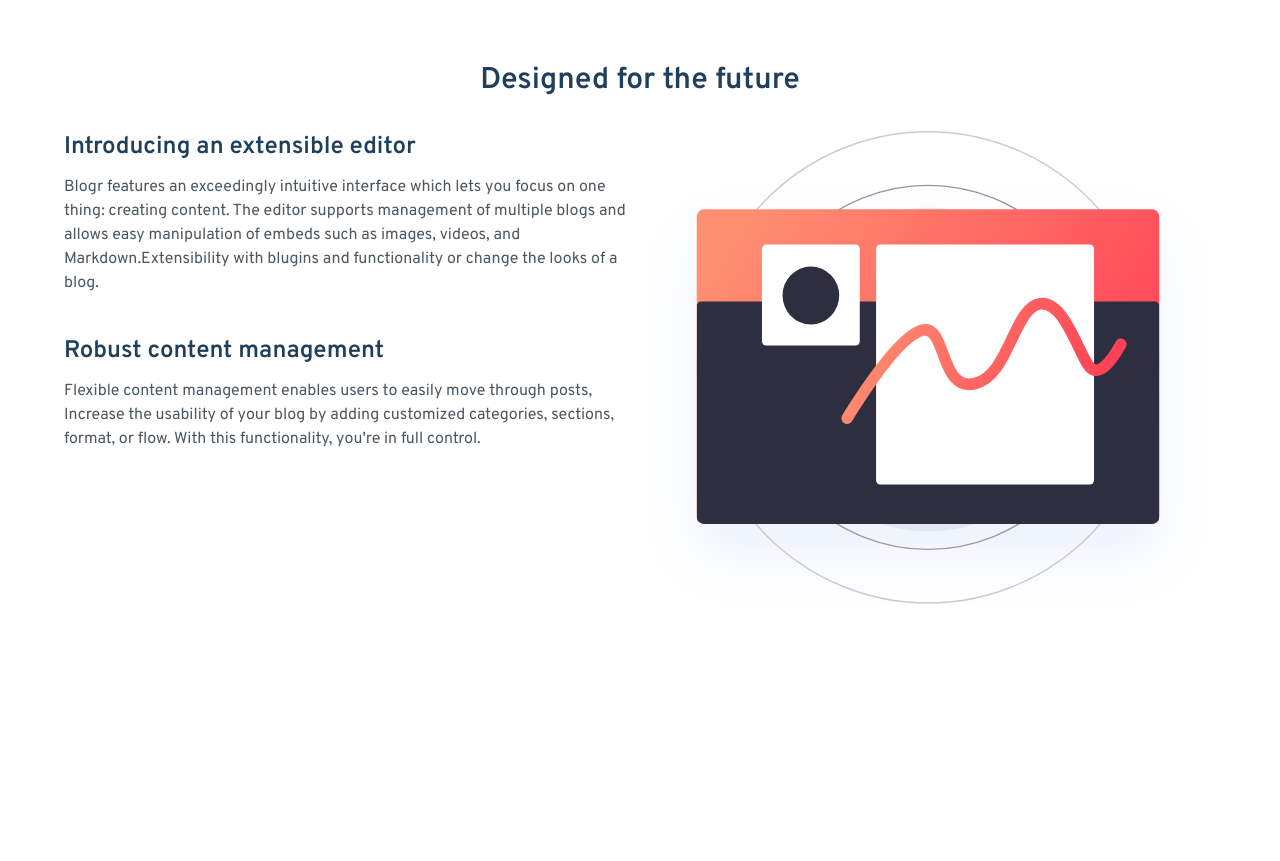
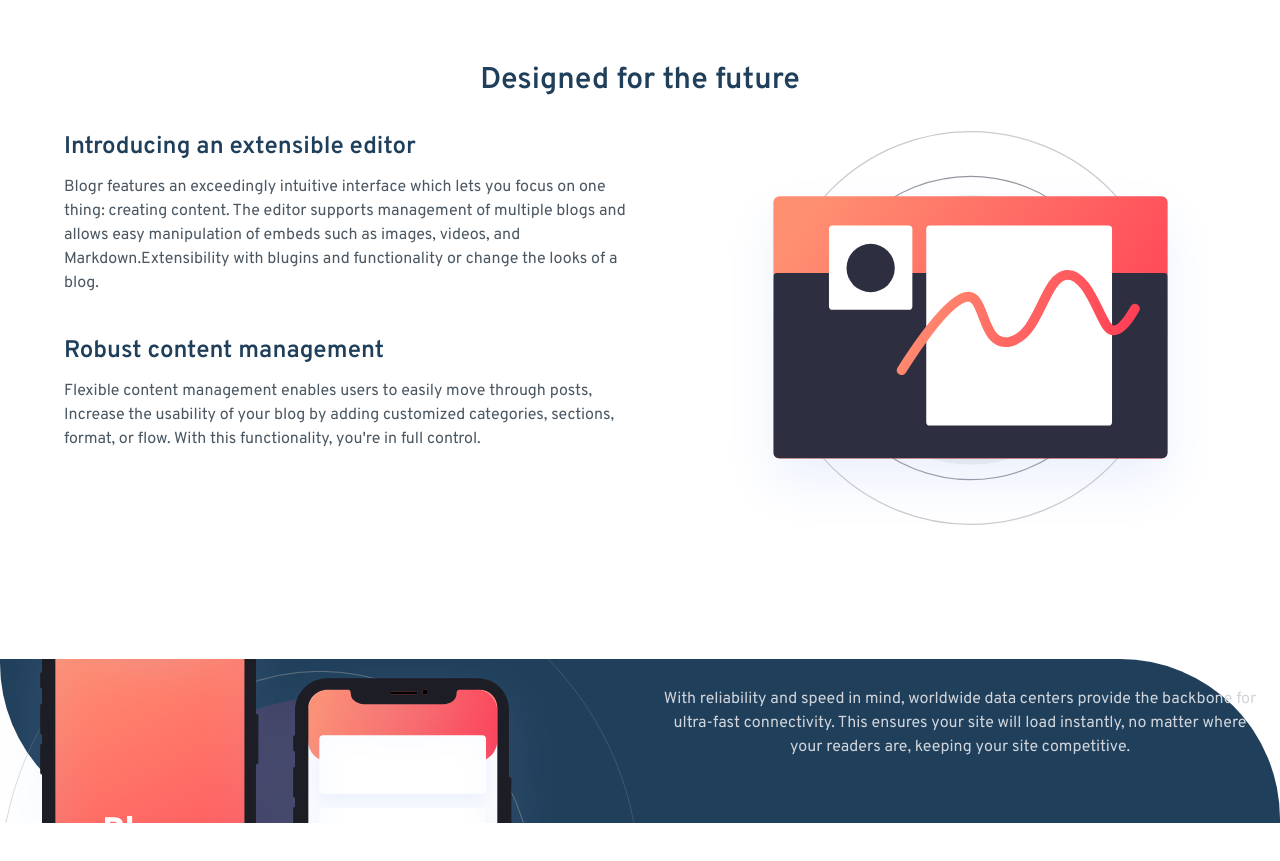
Before and after one commit to AmineElkhalidy/blogr, a React (Vite) app: page / in a window 1280 px wide. Shown: the part 801-1662 px from the top of the page. Before the commit the page ends 1476 px from the top, so only its background shows below. Built offline with nearby package versions, Linux system fonts and the light colour scheme.

Commit message:
Changes added!

```diff
--- a/src/pages/index.tsx
+++ b/src/pages/index.tsx
@@ -12,7 +12,7 @@ const Home: React.FC = () => {
   return (
     <React.Fragment>
       {/* Hero section */}
-      <section className="min-h-[calc(100vh-4rem)] h-full bg-gradient-to-r from-lightRed to-lighterRed bg-opacity-20 rounded-bl-[6rem] sm:rounded-bl-[10rem] ">
+      <section className="min-h-[calc(100vh-4rem)] h-full bg-gradient-to-r from-lightRed to-lighterRed bg-opacity-20 rounded-bl-[6rem] sm:rounded-bl-[10rem]">
         {/* Container */}
         <div className="flex justify-center ite">
           <div className="flex flex-col justify-center items-center">
@@ -38,9 +38,9 @@ const Home: React.FC = () => {
         {/* Container */}
         <div className="grid space-y-10 md:grid-cols-2 md:space-y-0">
           {/* Image container */}
-          <div className="grid order-1">
+          <div className="grid md:order-1 relative">
             <img
-              className="justify-self-center md:h-[30rem]"
+              className="justify-self-center md:h-[25rem] md:justify-self-end"
               src={DesignMobile}
               alt="Circle with a window"
             />
@@ -77,6 +77,35 @@ const Home: React.FC = () => {
           </div>
         </div>
       </section>
+
+      {/* Art */}
+      <section className="bg-darkBlue my-16 rounded-tr-[6rem]  rounded-bl-[6rem] md:rounded-tr-[10rem] md:rounded-bl-[10rem]">
+        {/* Container */}
+        <div className="grid md:grid-cols-2 overflow-hidden">
+          {/* Image */}
+          <div className="relative ">
+            <img className="sm:absolute -top-24" src={Circle} alt="Circle" />
+            <img
+              className="absolute -top-16"
+              src={Phones}
+              alt="Phones circled"
+            />
+          </div>
+
+          {/* Art Data */}
+          <div className="text-center space-y-6 py-16 -mt-24">
+            <h2 className="text-3xl font-semibold text-white">
+              State of the Art Infrastructure
+            </h2>
+            <p className="text-gray-300 px-4">
+              With reliability and speed in mind, worldwide data centers provide
+              the backbone for ultra-fast connectivity. This ensures your site
+              will load instantly, no matter where your readers are, keeping
+              your site competitive.
+            </p>
+          </div>
+        </div>
+      </section>
     </React.Fragment>
   );
 };
```
